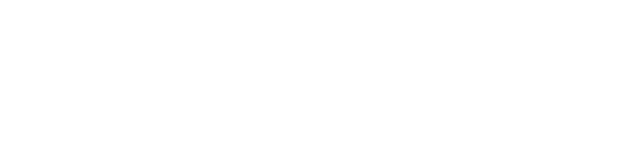
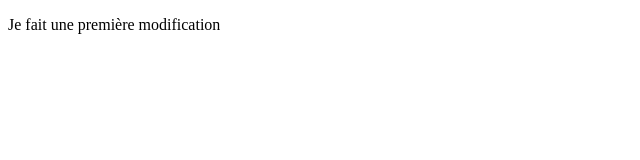
Before and after one commit to mariogino67/Test_git, a plain HTML site: page index.html in a window 1280 px wide. Shown: the whole page, without its empty margins (0-640 px from the left). Drawn offline with Linux system fonts and the light colour scheme.

Commit message:
modification du html

```diff
--- a/index.html
+++ b/index.html
@@ -6,7 +6,7 @@
         <link rel="stylesheet" type="text/css" href="css/style.css">
     </head>
     <body>
-
+        <p>Je fait une première modification</p>
 
     <script src="js/app.js"></script>
     </body>
```
